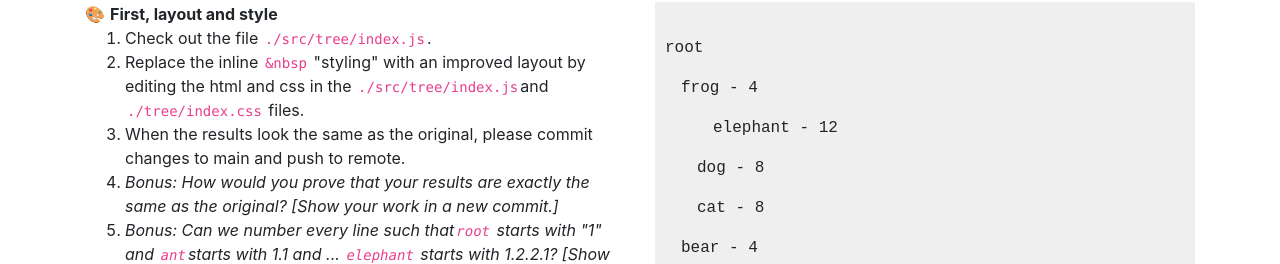
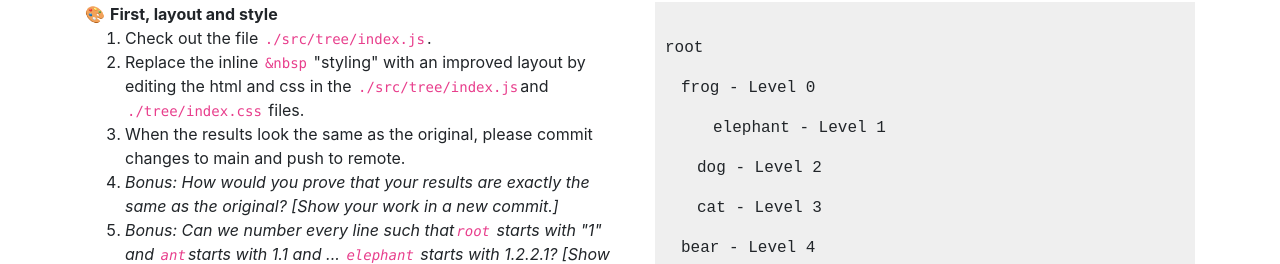
Before and after one commit to kikiondo117/QC, a React (Create React App) app: page / in a window 1280 px wide. Shown: the part 536-800 px from the top of the page. Built offline with nearby package versions, Linux system fonts and the light colour scheme.

Commit message:
Bonus: Level added

```diff
--- a/src/tree/index.js
+++ b/src/tree/index.js
@@ -17,11 +17,11 @@ export default function Tree() {
     <div className="tree">
       <span ref={spaceRef}>&nbsp;</span>
       <p>root</p>
-      {data.values.reverse().map((value) => {
+      {data.values.reverse().map((value, key) => {
         const formatData = value.split(",");
         return (
           <p key={value} style={{ marginLeft: `calc(${formatData[1]}px * 4)` }}>
-            {formatData[0]} - {formatData[1]}
+            {formatData[0]} - Level {key}
           </p>
         );
       })}
```
